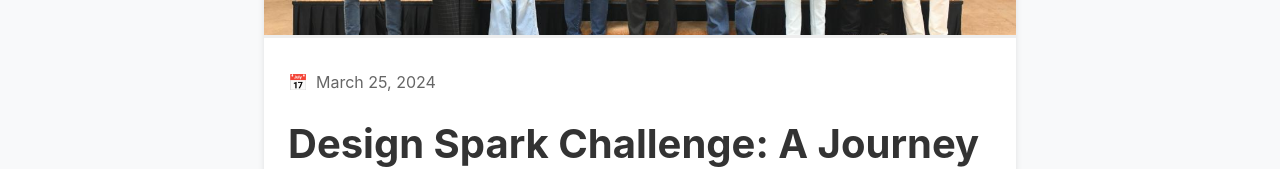
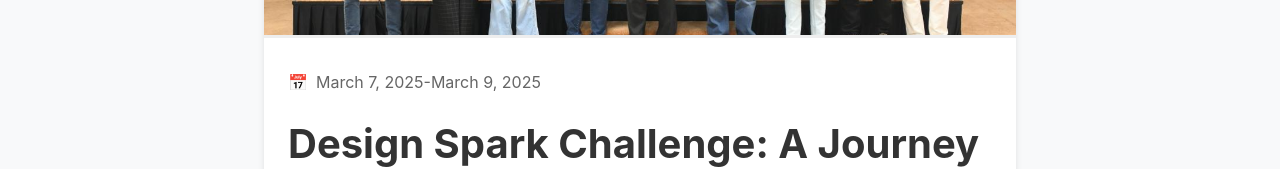
Before and after one commit to jayasurya0007/jayasurya, a React (Vite) app in the folder BLOGS/: page / in a window 1280 px wide. Shown: the part 460-629 px from the top of the page. Built offline with nearby package versions, Linux system fonts and the light colour scheme.

Commit message:
Modified details.json

```diff
--- a/BLOGS/src/App.tsx
+++ b/BLOGS/src/App.tsx
@@ -3,7 +3,7 @@ import { useState } from 'react';
 import Navbar from './components/Navbar';
 import Dashboard from './pages/Dashboard';
 import BlogPost from './components/BlogPost';
-import Details from "../public/assets/details.json";
+import Details from "./assets/details.json";
 
 export type ContentBlock = {
   type: 'text' | 'image';
@@ -13,7 +13,8 @@ export type ContentBlock = {
 export type Blog = {
   id: string;
   title: string;
-  date: Date;
+  startDate: Date;
+  endDate:Date;
   excerpt: string;
   featuredImage?: string;
   content: ContentBlock[];
@@ -23,7 +24,8 @@ const App = () => {
   const [blogs] = useState<Blog[]>(
     Details.map(blog => ({
       ...blog,
-      date: new Date(blog.date),
+      startDate: new Date(blog.startDate),
+      endDate: new Date(blog.endDate),
       content: blog.content.map(c => ({
         ...c,
         type: c.type as 'text' | 'image', // 🔑 Assert the type
--- a/BLOGS/public/assets/details.json
+++ b/BLOGS/src/assets/details.json
@@ -1,8 +1,9 @@
 [
   {
-    "id": "3",
+    "id": "1",
     "title": "Design Spark Challenge: A Journey Beyond Code",
-    "date": "2024-03-25",
+    "startDate": "2025-03-07",
+    "endDate": "2025-03-09",
     "excerpt": "Reflections on a 48-hour hackathon that reshaped how I approach problems...",
     "featuredImage": "/assets/blog1_f.jpg",
     "content": [
--- a/BLOGS/src/components/BlogCard.tsx
+++ b/BLOGS/src/components/BlogCard.tsx
@@ -15,7 +15,8 @@ const BlogCard = ({ blog }: Props) => {
       <div className="card-content">
         <div className="post-date">
           <span>📅</span>
-          {blog.date.toLocaleDateString('en-US', { dateStyle: 'long' })}
+          {blog.startDate.toLocaleDateString('en-US', { dateStyle: 'long' })}-
+          {blog.endDate.toLocaleDateString('en-US', { dateStyle: 'long' })}
         </div>
         <Link to={`/blog/${blog.id}`} className="post-title">
           {blog.title}
--- a/BLOGS/src/components/BlogPost.tsx
+++ b/BLOGS/src/components/BlogPost.tsx
@@ -12,7 +12,8 @@ const BlogPost = ({ blog }: Props) => {
         <header className="post-header">
           <h1 className="post-title">{blog.title}</h1>
           <div className="post-date">
-            📅 {blog.date.toLocaleDateString('en-US', { dateStyle: 'long' })}
+            📅 {blog.startDate.toLocaleDateString('en-US', { dateStyle: 'long' })}-
+            {blog.endDate.toLocaleDateString('en-US', { dateStyle: 'long' })}
           </div>
         </header>
 
@@ -28,9 +29,9 @@ const BlogPost = ({ blog }: Props) => {
                 alt="Blog content"
                 className="post-image"
               />
-              <figcaption className="image-caption">
+              {/* <figcaption className="image-caption">
                 {block.desc}
-              </figcaption>
+              </figcaption> */}
             </figure>
           )
         ))}
--- a/BLOGS/src/pages/Dashboard.tsx
+++ b/BLOGS/src/pages/Dashboard.tsx
@@ -13,7 +13,7 @@ const Dashboard = ({ blogs }: Props) => {
         <h1 className="page-title">Latest Stories</h1>
         <div className="blog-list">
           {blogs
-            .sort((a, b) => b.date.getTime() - a.date.getTime())
+            .sort((a, b) => b.startDate.getTime() - a.startDate.getTime())
             .map((blog) => (
               <BlogCard key={blog.id} blog={blog} />
             ))}
```
